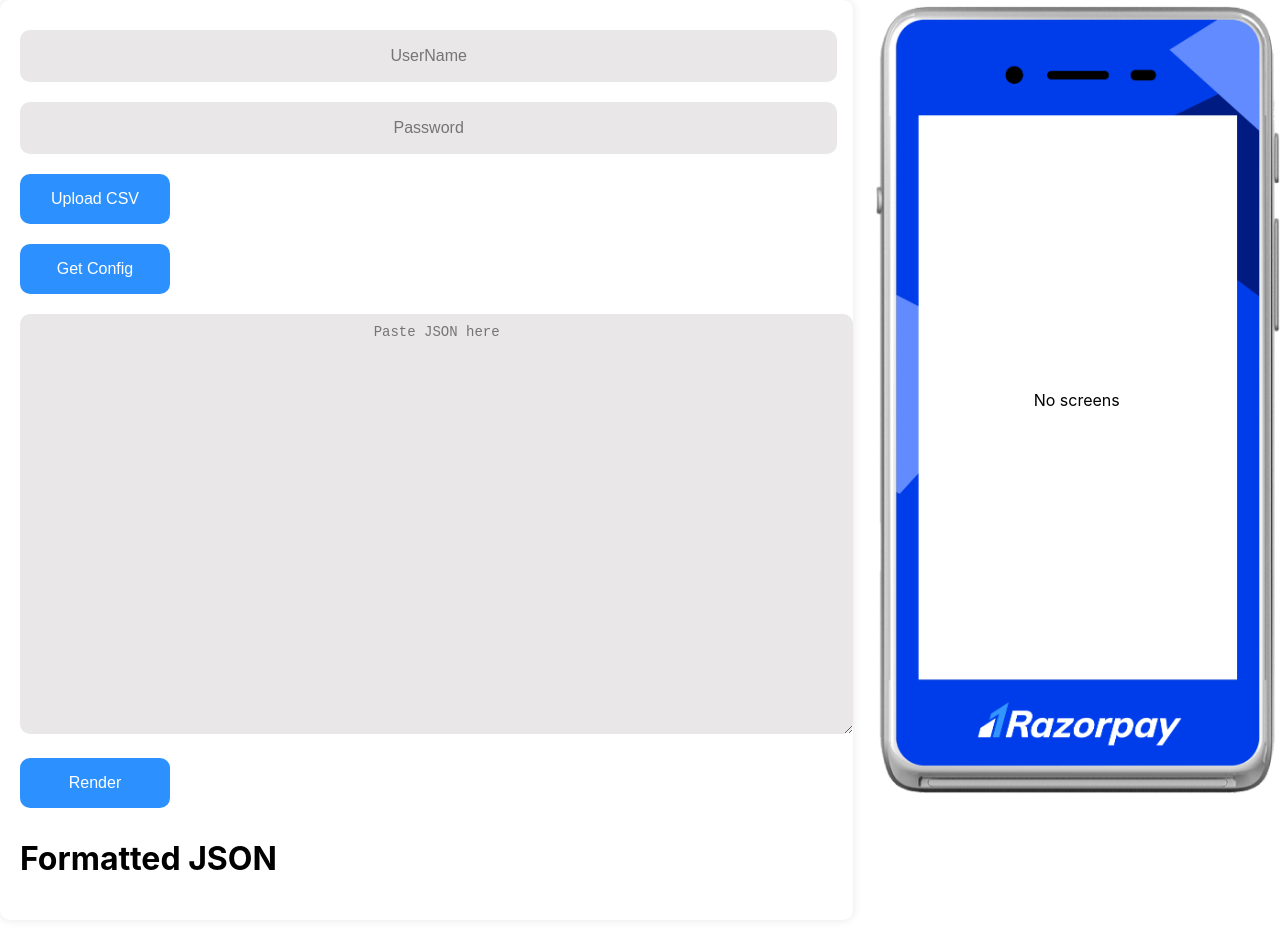
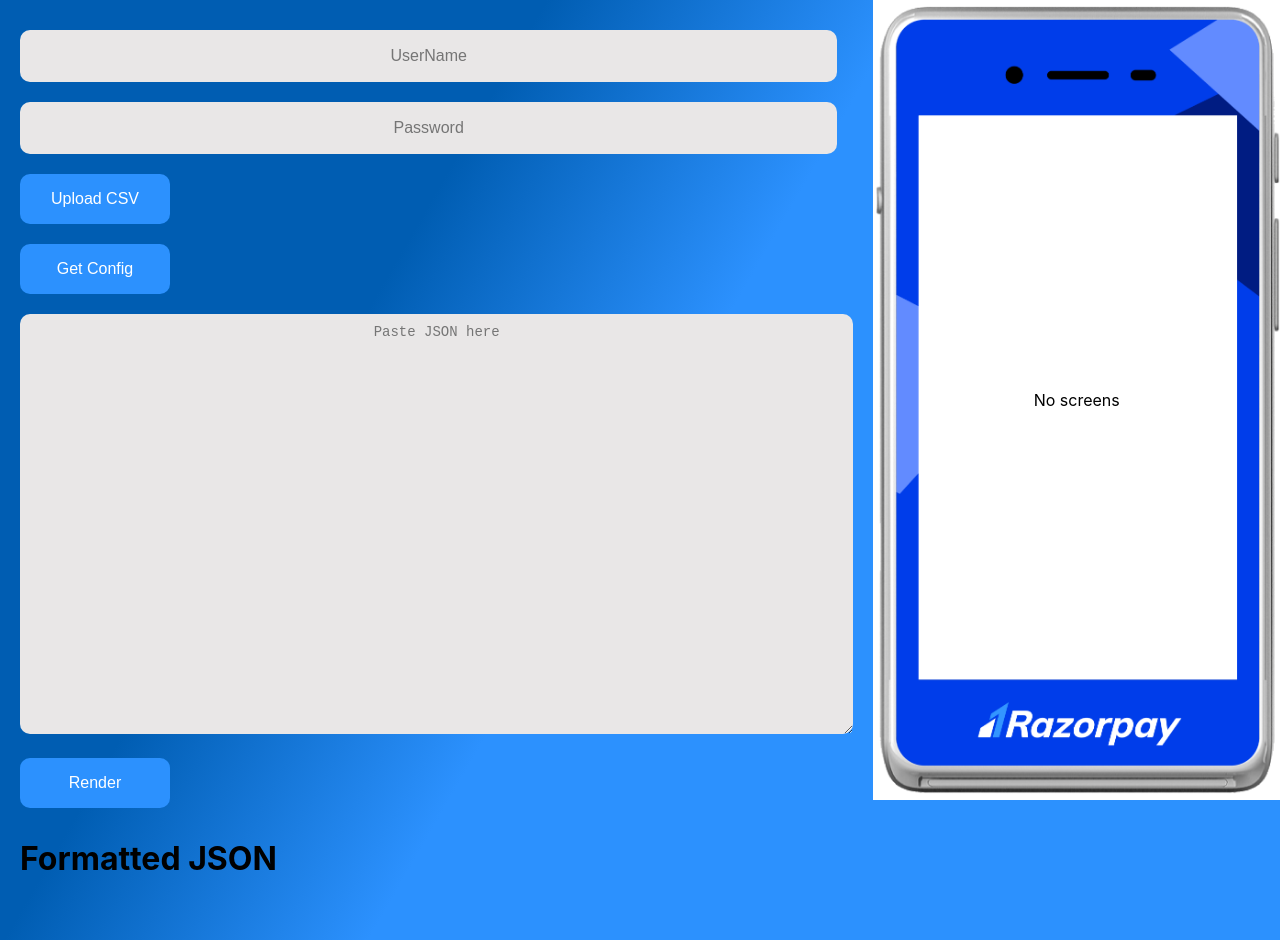
Before and after one commit to Amrock99/POSinator, a React (Create React App) app in the folder razorpay-pos/: page / in a window 1280 px wide. Built offline with nearby package versions, Linux system fonts and the light colour scheme.

Commit message:
redesign

```diff
--- a/razorpay-pos/src/App.css
+++ b/razorpay-pos/src/App.css
@@ -1,191 +1,8 @@
-/*
 .body {
   font-family: Arial, sans-serif;
   background-color: #e7e4e4;
   margin: 0;
-  padding: 20px;
-}
-
-.container {
-  display: flex;
-  justify-content: space-between;
-}
-.left-panel,
-.right-panel {
-  background-color: white;
-  padding: 20px;
-  border-radius: 10px;
-  box-shadow: 0 0 10px rgba(0, 0, 0, 0.1);
-}
-.left-panel {
-  flex: 2;
-  margin-right: 20px;
-}
-.right-panel {
-  flex: 1;
-  display: flex;
-  flex-direction: column;
-  align-items: center;
-}
-input[type="text"],
-input[type="password"],
-textarea {
-  width: 100%;
-  height: 50px;
-  margin: 10px 0;
-  background-color: #e9e7e7;
-  border: none;
-  border-radius: 10px;
-  text-align: center;
-  font-size: 16px;
-  color: black;
-}
-button {
-  width: 150px;
-  height: 50px;
-  margin: 10px 0;
-  background-color: black;
-  border: none;
-  border-radius: 10px;
-  text-align: center;
-  font-size: 16px;
   color: white;
-  cursor: pointer;
-}
-.toggle-button {
-  background-color: #5a4949;
-  color: white;
-  padding: 10px 20px;
-  border: none;
-  border-radius: 10px;
-  cursor: pointer;
-}
-textarea {
-  width: 100%;
-  height: 400px;
-  background-color: #e9e7e7;
-  border-radius: 10px;
-  border: none;
-  padding: 10px;
-  font-size: 14px;
-  color: black;
-}
-.dropdown,
-.button-color,
-.background-color {
-  margin: 10px 0;
-  width: 200px;
-  height: 50px;
-  background-color: #e9e7e7;
-  border: none;
-  border-radius: 10px;
-  text-align: center;
-  font-size: 16px;
-}
-.right-panel .button {
-  width: 80%;
-  margin: 10px 0;
-  background-color: #e9e7e7;
-  border: none;
-  border-radius: 10px;
-  text-align: center;
-  font-size: 16px;
-  color: black;
-}
-
-.emulator {
-  flex: 1;
-  display: flex;
-  justify-content: center;
-  align-items: center;
-  height: 100vh;
-}
-
-.android-emulator {
-  position: relative;
-  width: 100%; //width of the emulator
-  background-color: #ffffff;
-  border-radius: 36px;
-  box-shadow: 0 0 10px rgba(245, 244, 244, 0.1);
-  overflow: hidden;
-}
-
-.emulator-screen {
-  position: relative;
-  width: 100%;
-  height: 100%;
-  background-color: #fff;
-  display: flex;
-  flex-direction: column;
-  align-items: center;
-}
-
-.status-bar {
-  width: 100%;
-  height: 20px;
-  background-color: #333;
-  color: #fff;
-  display: flex;
-  justify-content: space-between;
-  padding: 0 10px;
-}
-
-.time {
-  font-size: 14px;
-}
-
-.battery {
-  font-size: 16px;
-}
-
-.app-container {
-  flex: 1;
-  width: 100%;
-  display: flex;
-  justify-content: center;
-  align-items: center;
-  flex-wrap: wrap;
-}
-
-.app-icon {
-  width: 50px;
-  height: 50px;
-  background-color: #444;
-  color: #fff;
-  margin: 10px;
-  border-radius: 10px;
-  display: flex;
-  justify-content: center;
-  align-items: center;
-  font-size: 24px;
-}
-
-.home-button {
-  width: 60px;
-  height: 60px;
-  background-color: #444;
-  border-radius: 50%;
-  margin: 20px 0;
-}
-
-.android-frame {
-  position: absolute;
-  top: 16px;
-  left: 16px;
-  right: 16px;
-  bottom: 16px;
-  background-color: #fffefe;
-}
-
-.android-frame-content {
-  position: center;
-}
-*/
-
-.body {
-  font-family: Arial, sans-serif;
-  background-color: #e7e4e4;
-  margin: 0;
   padding: 20px;
 }
 
@@ -193,14 +10,13 @@ textarea {
   display: flex;
   justify-content: space-between;
   flex-wrap: wrap; /* Allow wrapping for smaller screens */
+  background: linear-gradient(120deg, #005DB2 30%, #2c91fe 50%);
 }
 
 .left-panel,
 .right-panel {
-  background-color: white;
   padding: 20px;
   border-radius: 10px;
-  box-shadow: 0 0 10px rgba(0, 0, 0, 0.1);
   margin-bottom: 20px; /* Add some space between panels */
 }
 
@@ -289,31 +105,16 @@ textarea {
   color: black;
 }
 
-/* .emulator {
-  flex: 1;
-  display: flex;
-  justify-content: center;
-  align-items: center;
-  width: 100%;
-} */
 .emulator {
   flex: 1;
   display: flex;
   justify-content: center;
   align-items: center;
   height: 100vh;
+  color: black;
+  background-color: white;
 }
 
-/* .android-emulator {
-  position: relative;
-  width: 100%;
-  padding-top: 200%;
-  background-size: cover;
-  background-position: center;
-  border-radius: 36px;
-  box-shadow: 0 0 10px rgba(245, 244, 244, 0.1);
-  overflow: hidden;
-} */
 .android-emulator {
   position: relative;
   width: 100%;
--- a/razorpay-pos/src/components/Emulator.js
+++ b/razorpay-pos/src/components/Emulator.js
@@ -104,6 +104,7 @@ const Emulator = ({ data }) => {
                           width: "100%",
                           padding: "8px",
                           border: "1px solid lightgrey",
+                          borderRadius: "6px",
                         }}
                         placeholder={widget["label-text"]}
                       />
--- a/razorpay-pos/src/temp.css
+++ b/razorpay-pos/src/temp.css
@@ -34,7 +34,7 @@ body {
   word-wrap: break-word;
 }
 
-//second changes
+/* //second changes */
 
 body {
   font-family: Arial, sans-serif;
```
